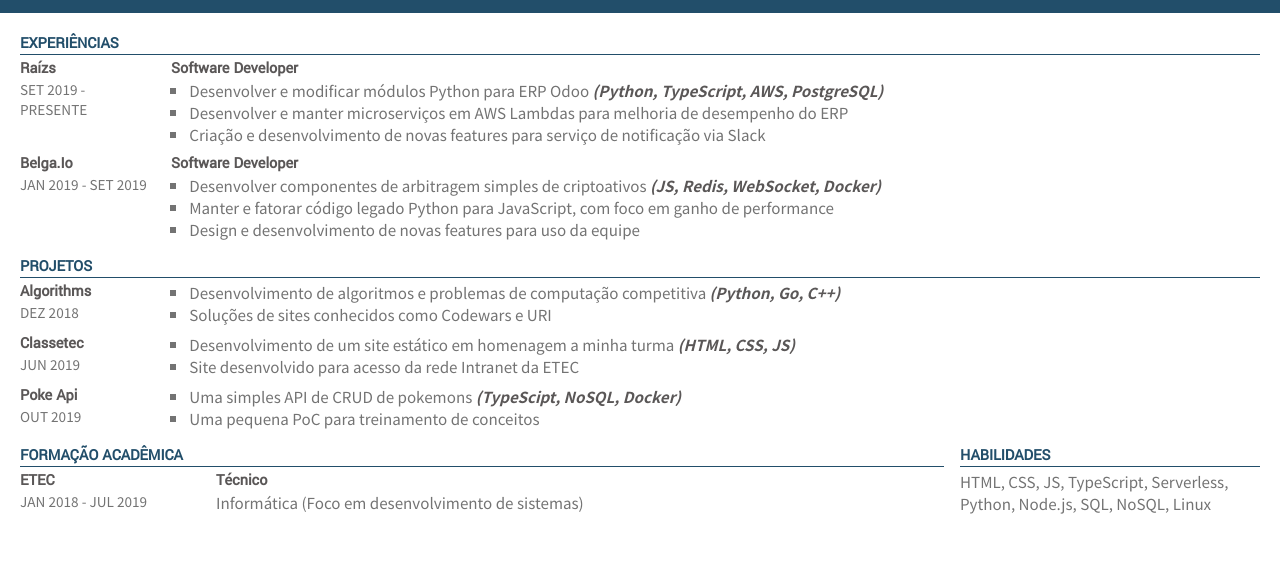
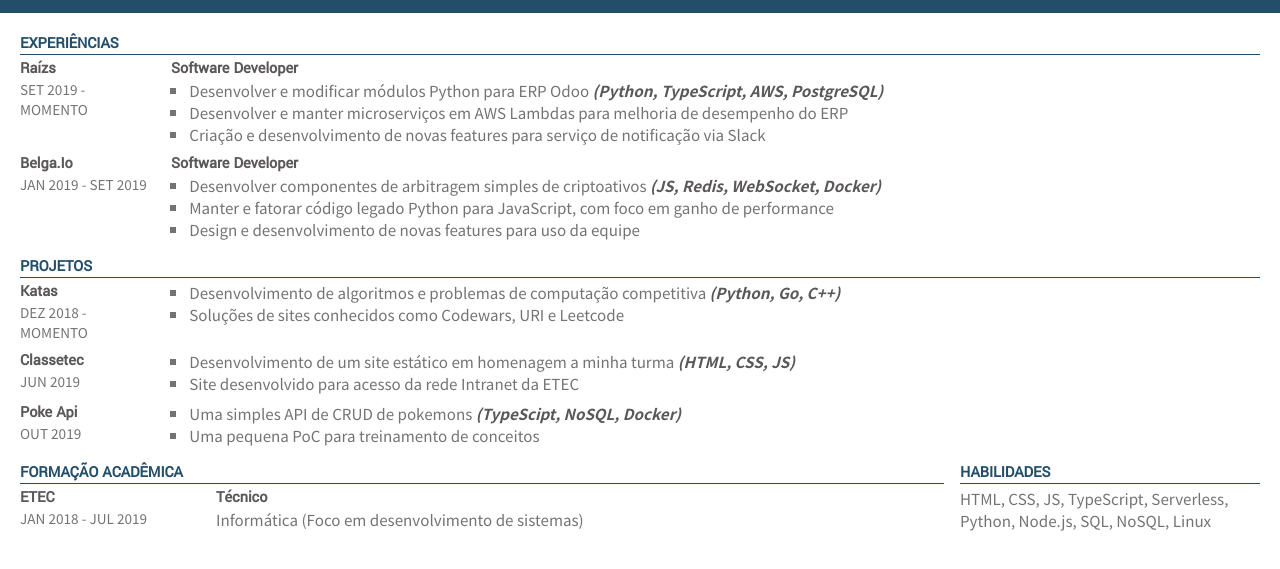
Before and after one commit to palharez/resume, a plain HTML site: page index.html in a window 1280 px wide. Shown: the part 85-654 px from the top of the page. Drawn offline with Linux system fonts and the light colour scheme; a web font is replaced by a local one.

Commit message:
feat: update resume

```diff
--- a/index.html
+++ b/index.html
@@ -25,7 +25,7 @@
         <div class="experienceItem">
           <div class="leftColumn">
             <span class="companyName">Raízs</span>
-            <span class="dateRange">SET 2019 - PRESENTE</span>
+            <span class="dateRange">SET 2019 - Momento</span>
           </div>
           <span class="rightColumn">
             <span class="jobTitle">Software Developer</span>
@@ -69,8 +69,8 @@
         <span class="sectionHeader">Projetos</span>
         <div class="projectItem">
           <div class="leftColumn">
-            <span class="projectName">Algorithms</span>
-            <span class="dateRange">DEZ 2018</span>
+            <span class="projectName">Katas</span>
+            <span class="dateRange">DEZ 2018 - Momento</span>
           </div>
           <span class="rightColumn">
             <ul class="projectDescription">
@@ -78,7 +78,7 @@
                 Desenvolvimento de algoritmos e problemas de computação
                 competitiva <span class="accent">(Python, Go, C++)</span>
               </li>
-              <li>Soluções de sites conhecidos como Codewars e URI</li>
+              <li>Soluções de sites conhecidos como Codewars, URI e Leetcode</li>
             </ul>
           </span>
         </div>
```
